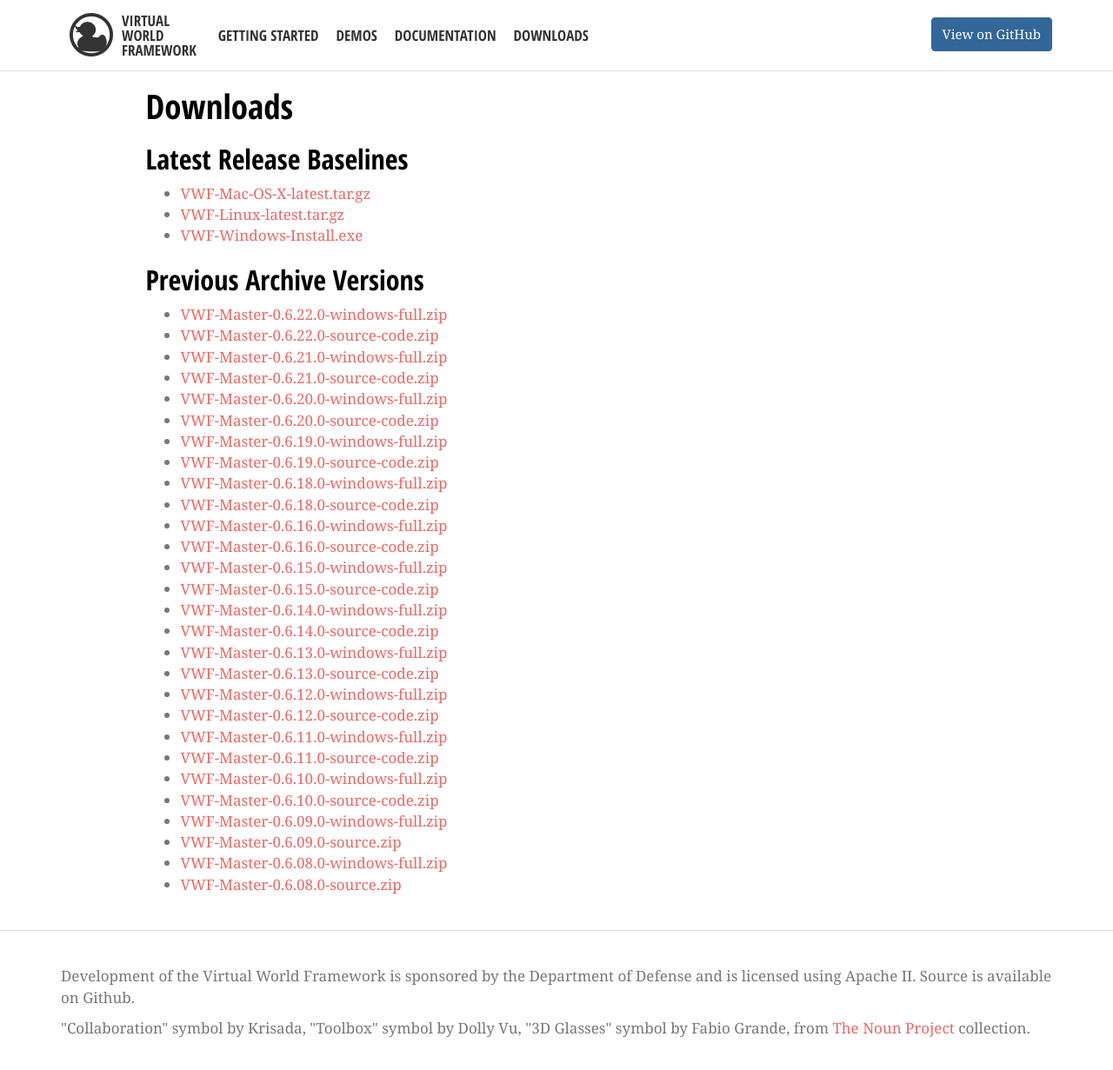
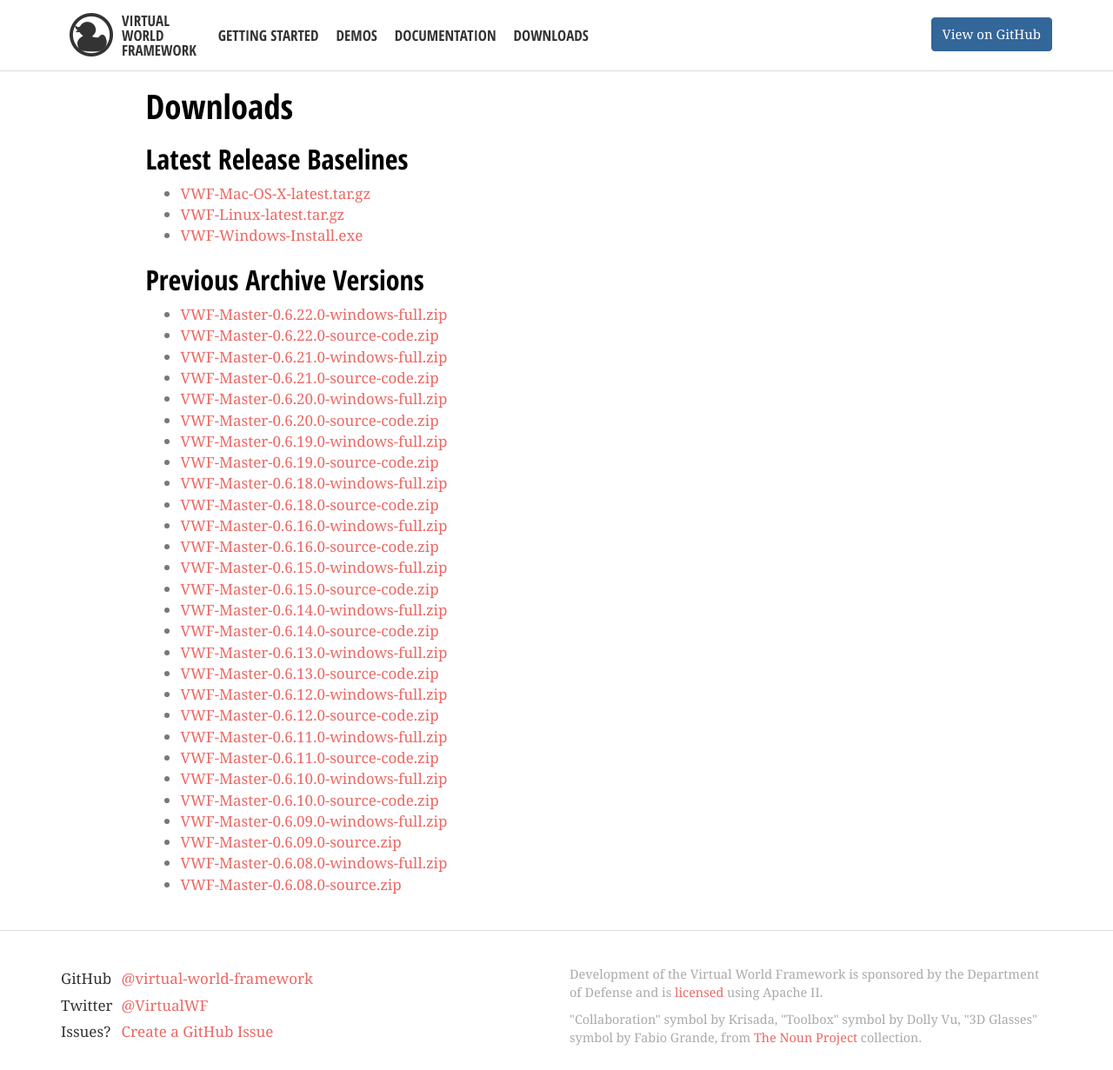
Before and after one commit to virtual-world-framework/vwf-web, a Jekyll site: the page built from releases.md, in a window 1280 px wide and 1352 px high, cut to the strip 0-1231 px from the top of the window. Shown: the whole strip at 87% size. Built offline with Jekyll 4.4.1, drawn with Linux system fonts in a browser that asks for light colours; Markdown is read by kramdown in place of the engine named in the settings.

Commit message:
Add contacts to footer.

```diff
--- a/_includes/footer.html
+++ b/_includes/footer.html
@@ -2,8 +2,22 @@
     ================================================== -->
     <footer class="vwf-footer">
       <div class="container">
-        <p>Development of the Virtual World Framework is sponsored by the Department of Defense and is licensed using Apache II. Source is available on Github.</p>
-        <p>"Collaboration" symbol by Krisada, "Toolbox" symbol by Dolly Vu, "3D Glasses" symbol by Fabio Grande, from <a href="http://thenounproject.com">The Noun Project</a> collection.
+        <div class="row">
+          <div class="col-sm-6">
+            <table class="contacts">
+              <tbody>
+                <tr><td>GitHub</td><td><a href="https://github.com/virtual-world-framework">@virtual-world-framework</a></td></tr>
+                <tr><td>Twitter</td><td><a href="http://twitter.com/VirtualWF">@VirtualWF</a></td></tr>
+                <!-- <tr><td>Stack Overflow</td><td><a href="http://stackoverflow.com/questions/tagged/vwf">#VWF</a></td></tr> -->
+                <tr><td>Issues?</td><td><a href="https://github.com/virtual-world-framework/vwf/issues/new">Create a GitHub Issue</a></td></tr>
+              </tbody>
+            </table>
+          </div>
+          <div class="legal col-sm-6">
+            <p class="small">Development of the Virtual World Framework is sponsored by the Department of Defense and is <a href="https://github.com/virtual-world-framework/vwf/blob/master/LICENSE">licensed</a> using Apache II.</p>
+            <p class="small">"Collaboration" symbol by Krisada, "Toolbox" symbol by Dolly Vu, "3D Glasses" symbol by Fabio Grande, from <a href="http://thenounproject.com">The Noun Project</a> collection.
+          </div>
+        </div>
       </div>
     </footer>
 
--- a/css/vwf.css
+++ b/css/vwf.css
@@ -200,14 +200,6 @@
   line-height: 1.4;
 }
 
-.vwf-footer {
-  border-top: 1px solid #ddd;
-  margin-top: 30px;
-  padding-top: 40px;
-  padding-bottom: 30px;
-  color: #777;
-}
-
 .current-header {
   font-size:18px;
 }
@@ -323,3 +315,29 @@
   width: 100%;
   border: none;
 }
+
+/* Footer */
+
+.get-started + .vwf-footer {
+  margin-top: 0px;
+}
+
+.vwf-footer {
+  border-top: 1px solid #ddd;
+  margin-top: 30px;
+  padding-top: 40px;
+  padding-bottom: 30px;
+}
+
+.vwf-footer .contacts {
+  margin-bottom: 20px;
+}
+
+.vwf-footer .contacts td {
+  padding: 3px 10px 3px 0;
+  color: #333;
+}
+
+.vwf-footer .legal {
+  color: #aaa;
+}
```
